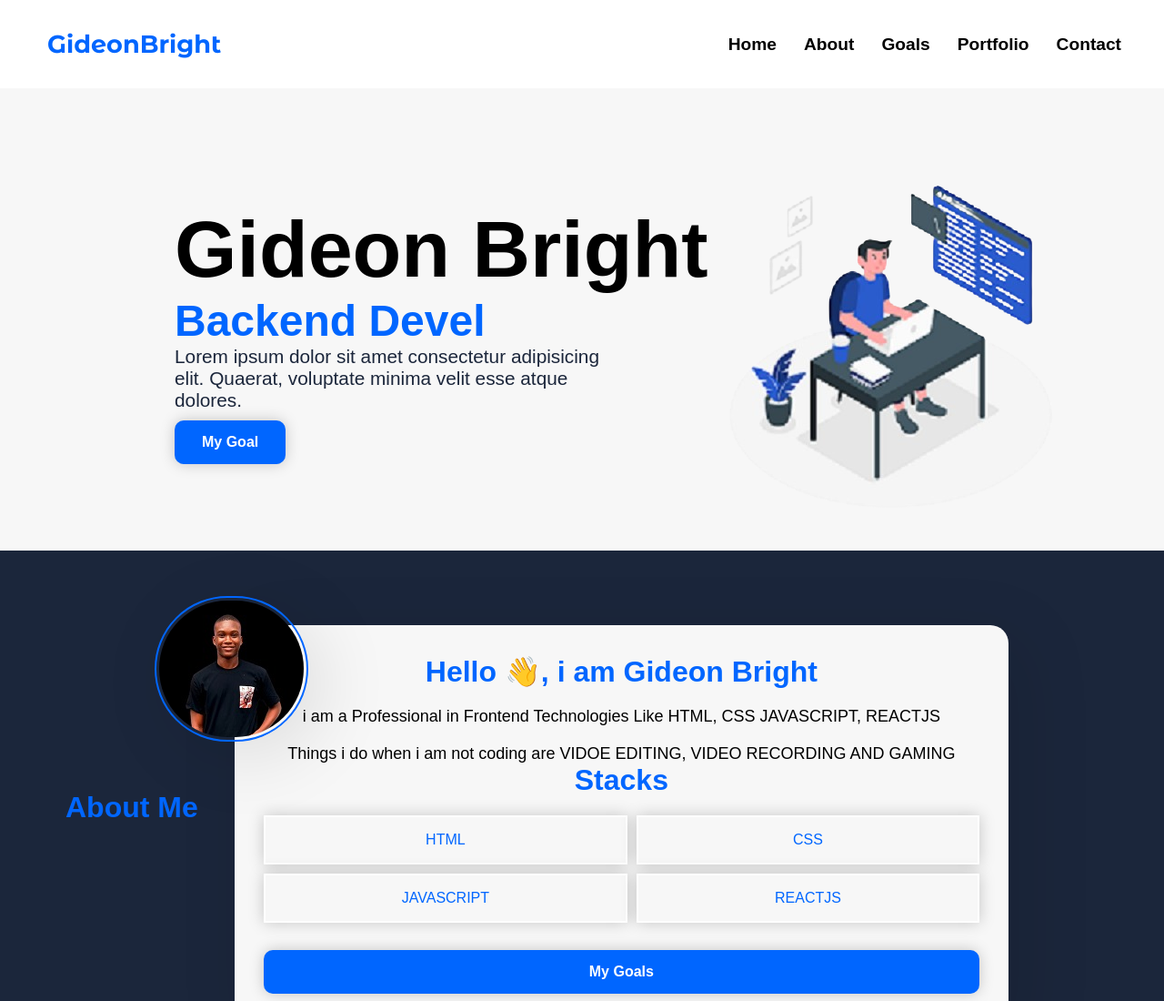
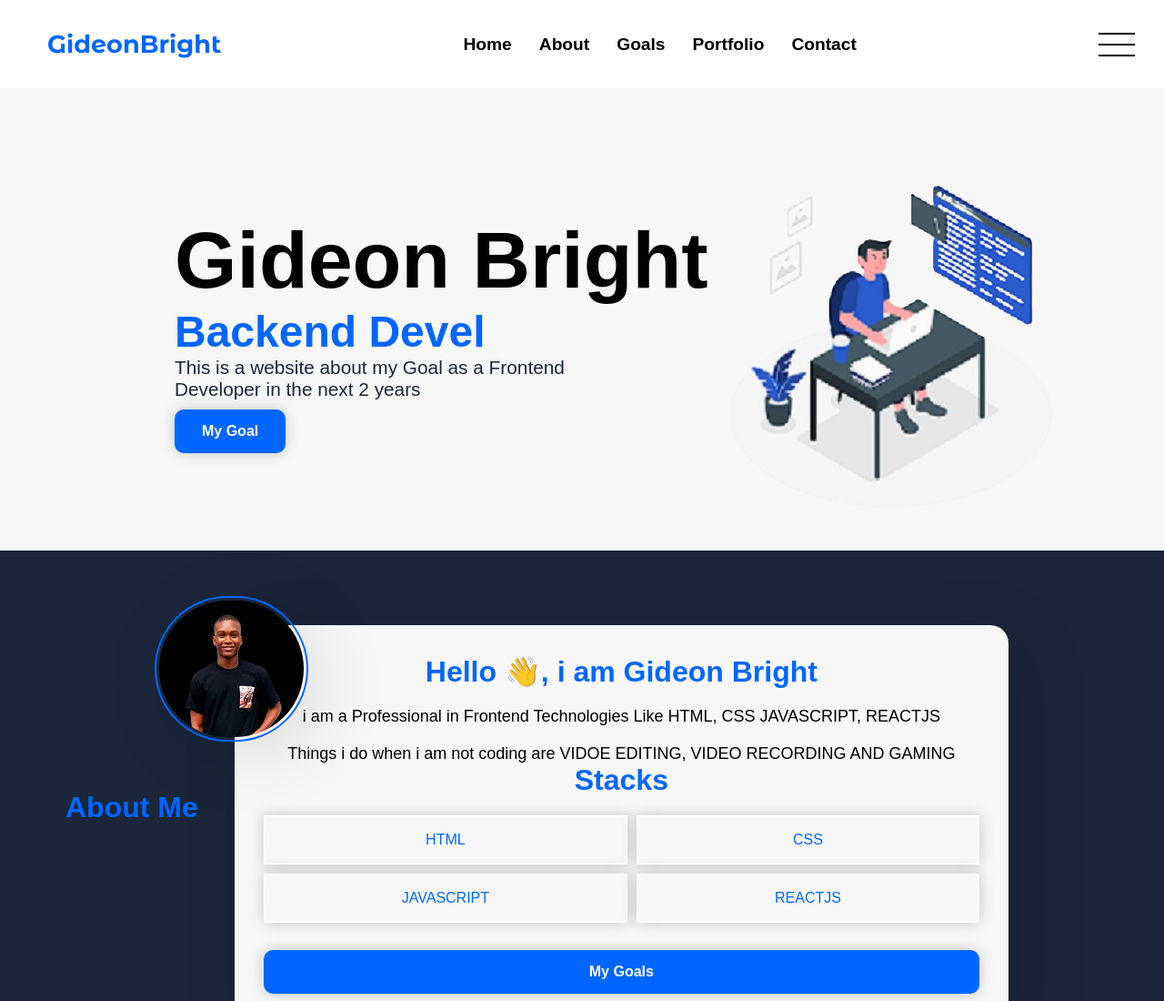
Before and after one commit to GideonJulian/personalHng, a plain HTML site: page index.html in a window 1280 px wide. Shown: the top 1100 px of the page at 91% size. Drawn offline with Linux system fonts and the light colour scheme.

Commit message:
top text

```diff
--- a/css/style.css
+++ b/css/style.css
@@ -34,6 +34,18 @@ body {
   display: flex;
   justify-content: space-between;
   align-items: center;
+}
+#nav-section .nav-container .bars {
+  display: flex;
+  align-items: center;
+  justify-content: center;
+  flex-direction: column;
+  gap: 10px;
+}
+#nav-section .nav-container .bars span{
+  height: 2px ;
+  width: 40px;
+  background-color: black;
 }
 #nav-section .nav-container .logo h3 {
   color: var(--logo-color);
--- a/index.html
+++ b/index.html
@@ -25,6 +25,7 @@
           <li><a href="">Portfolio</a></li>
           <li><a href="">Contact</a></li>
         </ul>
+        <div class="bars"><span></span><span></span><span></span></div>
       </div>
     </div>
     <!-- Hero-section -->
@@ -34,8 +35,7 @@
           <h1 data-testid="slackProfile">Gideon Bright</h1>
           <h3 id="typewriter"></h3>
           <p>
-            Lorem ipsum dolor sit amet consectetur adipisicing elit. Quaerat,
-            voluptate minima velit esse atque dolores.
+         This is a website about my Goal as a Frontend Developer in the next 2 years
           </p>
           <a href="#about-section">My Goal</a>
         </div>
@@ -101,15 +101,26 @@
         <div class="goals">
           <div class="goal">
             <h3>Becoming a Fullstack Devloper</h3>
-            <p>Becoming a Fullstack Developer has always been my Goal,Even Before diving into the Tech Space</p>
+            <p>
+              Becoming a Fullstack Developer has always been my Goal,Even Before
+              diving into the Tech Space
+            </p>
           </div>
           <div class="goal">
             <h3>Learning New Stacks</h3>
-            <p>Web DEvelopement is not the only Tech stack i want to have. I have Devleped intrest in Mobile DEvelopement, By next year i will start my jurney in that </p>
+            <p>
+              Web DEvelopement is not the only Tech stack i want to have. I have
+              Devleped intrest in Mobile DEvelopement, By next year i will start
+              my jurney in that
+            </p>
           </div>
           <div class="goal">
             <h3>Building a Brand and a Tech Team</h3>
-            <p>Startgin a Tech Brand has been my First Goal when i entered the Teach Space. Due to my ability to collaborate i'll like to build a personal Teach Team.</p>
+            <p>
+              Startgin a Tech Brand has been my First Goal when i entered the
+              Teach Space. Due to my ability to collaborate i'll like to build a
+              personal Teach Team.
+            </p>
           </div>
         </div>
       </div>
```
